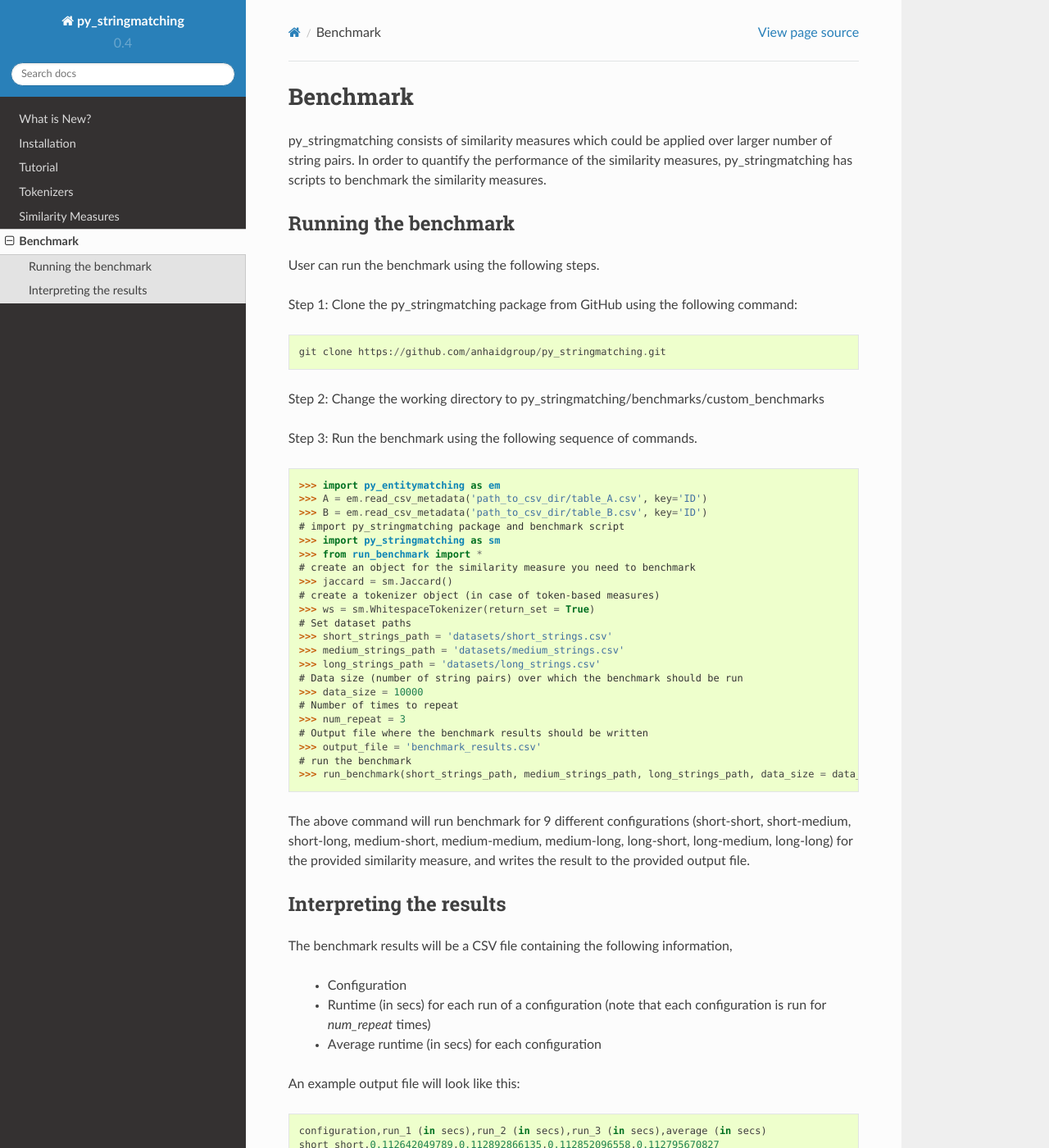
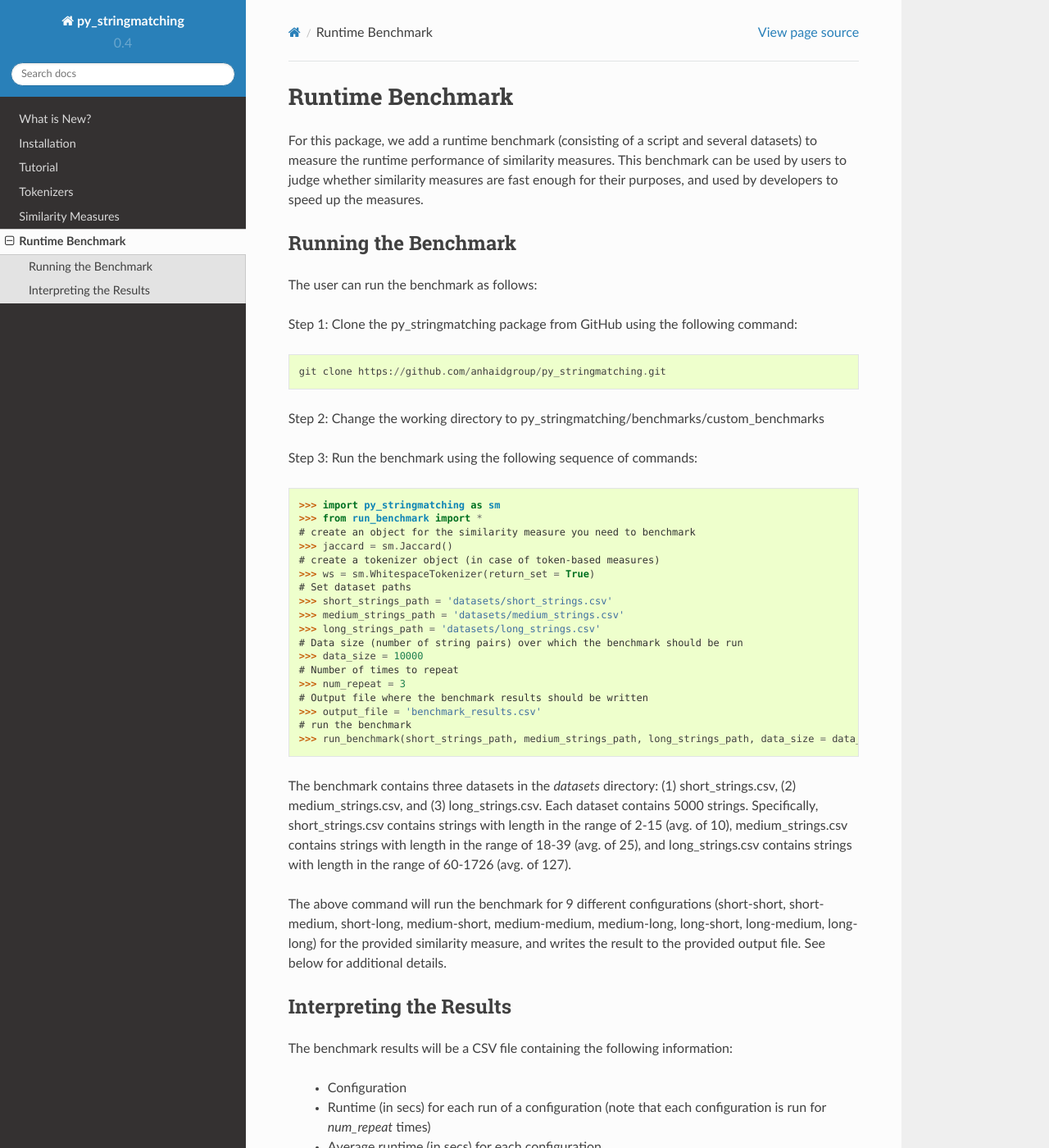
Before and after one commit to wynksaiddestroy/py_stringmatching, a Sphinx documentation site: the page built from docs/Benchmark.rst, in a window 1280 px wide and 1400 px high. Shown: the whole window at 82% size. Built offline with Sphinx 7.4.7 and the Read the Docs theme 2.0.0, drawn with Linux system fonts in a browser that asks for light colours.

Commit message:
Update Benchmark.rst

```diff
--- a/docs/Benchmark.rst
+++ b/docs/Benchmark.rst
@@ -1,15 +1,12 @@
-Benchmark
-==========
+Runtime Benchmark
+=================
 
-py_stringmatching consists of similarity measures which could be applied over
-larger number of string pairs. In order to quantify the performance of the
-similarity measures, py_stringmatching has scripts to benchmark the similarity
-measures.
+For this package, we add a runtime benchmark (consisting of a script and several datasets) to measure the runtime performance of similarity measures. This benchmark can be used by users to judge whether similarity measures are fast enough for their purposes, and used by developers to speed up the measures.
 
-Running the benchmark
+Running the Benchmark
 ---------------------
 
-User can run the benchmark using the following steps.
+The user can run the benchmark as follows:
 
 Step 1: Clone the py_stringmatching package from GitHub using the following command::
 
@@ -17,12 +14,8 @@ Step 1: Clone the py_stringmatching package from GitHub using the following comm
 
 Step 2: Change the working directory to py_stringmatching/benchmarks/custom_benchmarks
 
-Step 3: Run the benchmark using the following sequence of commands.
+Step 3: Run the benchmark using the following sequence of commands:
 
-    >>> import py_entitymatching as em
-    >>> A = em.read_csv_metadata('path_to_csv_dir/table_A.csv', key='ID')
-    >>> B = em.read_csv_metadata('path_to_csv_dir/table_B.csv', key='ID')
-    # import py_stringmatching package and benchmark script
     >>> import py_stringmatching as sm
     >>> from run_benchmark import *
     # create an object for the similarity measure you need to benchmark
@@ -42,16 +35,18 @@ Step 3: Run the benchmark using the following sequence of commands.
     # run the benchmark
     >>> run_benchmark(short_strings_path, medium_strings_path, long_strings_path, data_size = data_size, jaccard.get_sim_score, ws.tokenize, num_repeat = num_repeat, output_file = output_file)
 
+The benchmark contains three datasets in the `datasets` directory: (1) short_strings.csv, (2) medium_strings.csv, and (3) long_strings.csv. Each dataset contains 5000 strings. Specifically, short_strings.csv contains strings with length in the range of 2-15 (avg. of 10), medium_strings.csv contains strings with length in the range of 18-39 (avg. of 25), and
+long_strings.csv contains strings with length in the range of 60-1726 (avg. of 127).
 
-The above command will run benchmark for 9 different configurations
+The above command will run the benchmark for 9 different configurations
 (short-short, short-medium, short-long, medium-short, medium-medium, medium-long,
 long-short, long-medium, long-long) for the provided similarity measure, and
-writes the result to the provided output file.
+writes the result to the provided output file. See below for additional details.
 
-Interpreting the results
+Interpreting the Results
 --------------------------
 
-The benchmark results will be a CSV file containing the following information,
+The benchmark results will be a CSV file containing the following information:
 
    * Configuration
    * Runtime (in secs) for each run of a configuration (note that each configuration is run for `num_repeat` times)
```
